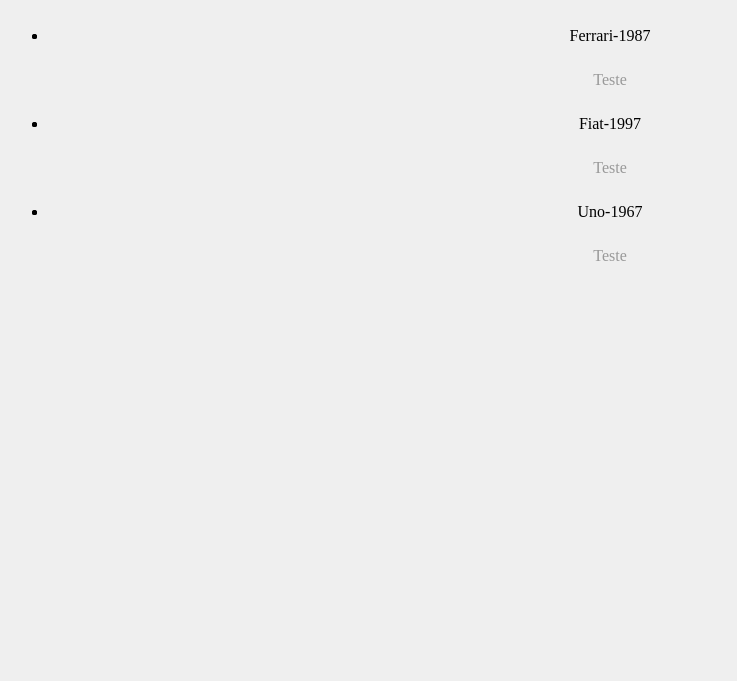
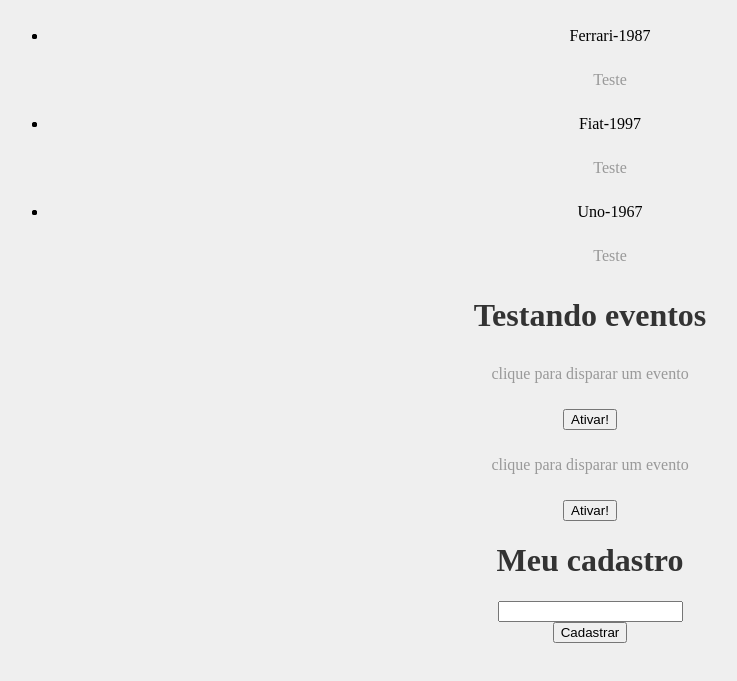
Before and after one commit to ArturMineiro/react_treinamento, a React (Create React App) app: page / in a window 1280 px wide. Shown: the part 1207-1888 px from the top of the page, without its empty margins (50-787 px from the left). Built offline with nearby package versions, Linux system fonts and the light colour scheme.

Commit message:
eventos
events

```diff
--- a/src/App.js
+++ b/src/App.js
@@ -5,6 +5,9 @@
 import Pessoa from './components/Pessoa';
 import Frase from './components/Frase';
 import List from './components/List';
+import Evento from './components/Evento';
+import Form from './components/Form';
+
 
 
 function App() {
@@ -22,6 +25,11 @@
 <Pessoa nome="artur" foto="https://cdn.pixabay.com/photo/2022/11/28/17/47/cosmos-7622740_1280.jpg" idade="20" profissao="Programador"/>
 <List/>
 
+<h1> Testando eventos</h1>
+<Evento numero="1"/>
+<Evento numero="2"/>
+
+<Form/>
     </div>
 
 
--- /dev/null
+++ b/src/components/Evento.js
@@ -0,0 +1,12 @@
+function Evento({numero}){
+
+    function meuEvento(){
+        console.log('opa fui ativado '+  numero)
+    }
+    return(<div>
+<p>clique para disparar um evento</p>
+<button onClick={meuEvento}>Ativar!</button>
+</div>
+    )
+}
+export default Evento
--- /dev/null
+++ b/src/components/Form.js
@@ -0,0 +1,23 @@
+function Form(){
+
+    function cadastrarUsuario(e){
+        e.preventDefault()
+        console.log('usuario cadastrado!!')
+    }
+    return(
+
+        <div>
+<h1>Meu cadastro</h1>
+<form onSubmit={cadastrarUsuario} >
+    <div>
+        <input type text="text" placeholer="digite seu nome"/>
+   </div>
+<div>
+    <input type="submit" value="Cadastrar"/>
+</div>
+</form>
+        </div>
+    )
+}
+
+export default Form
```
